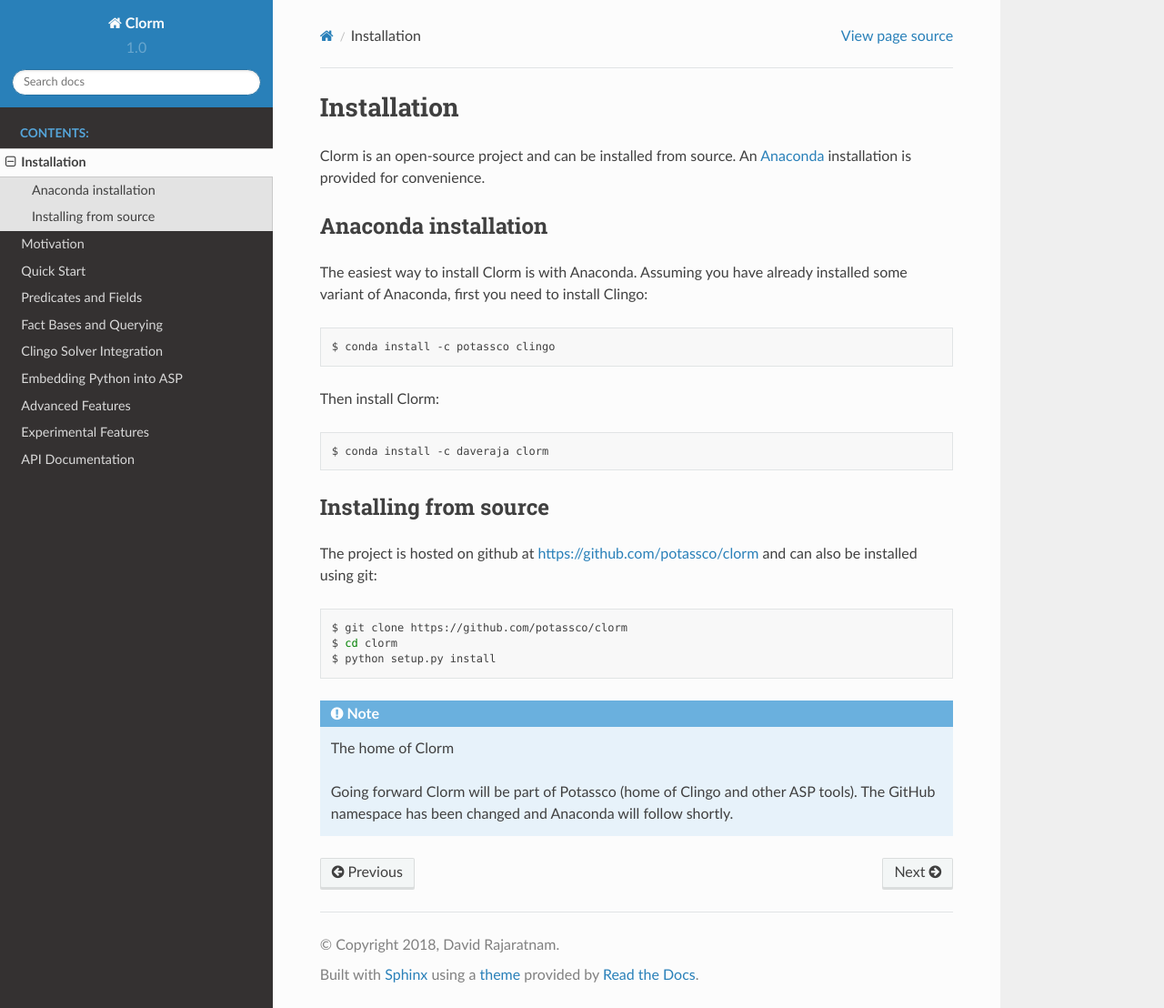
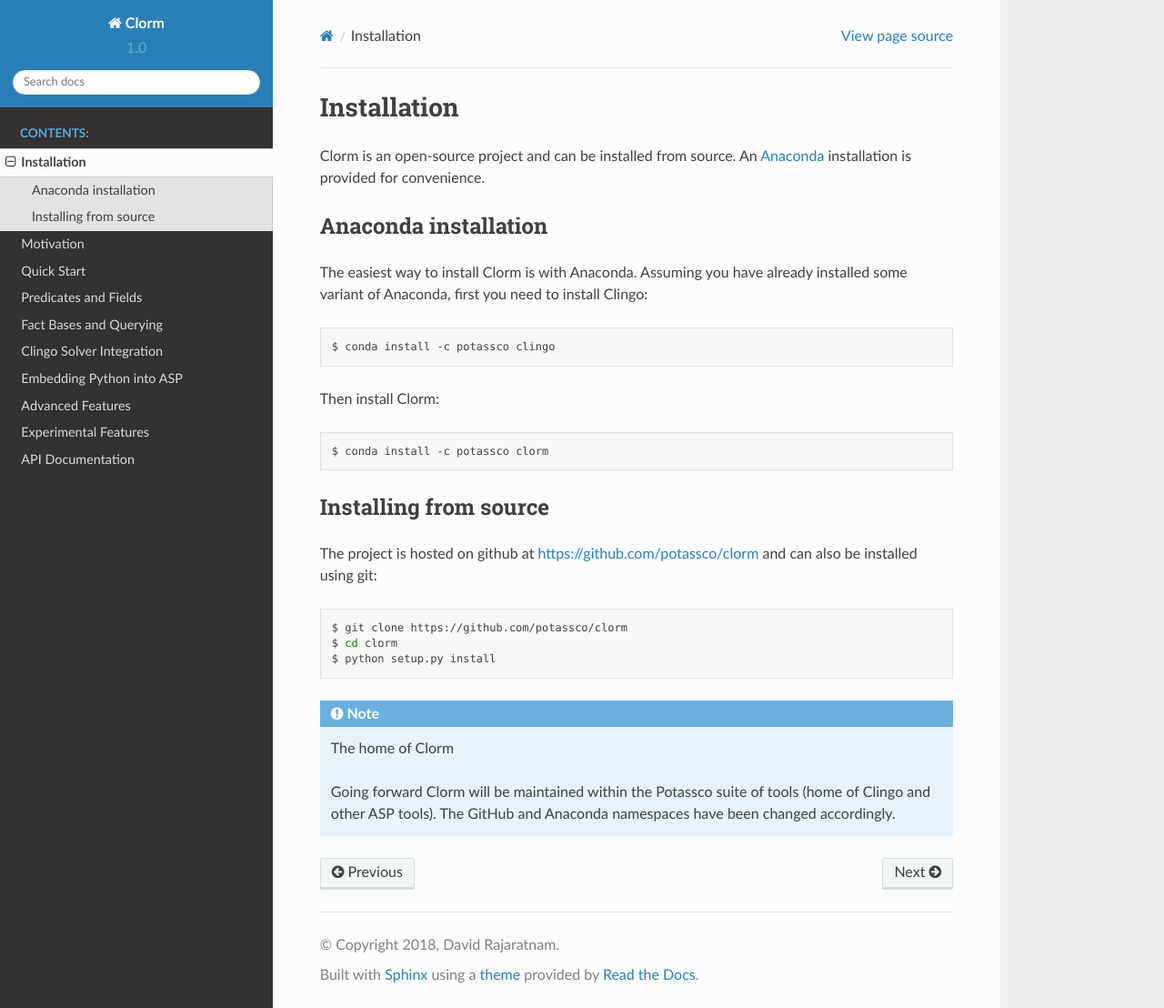
Before and after one commit to potassco/clorm, a Sphinx documentation site: the page built from docs/clorm/installation.rst, in a window 1280 px wide and 1108 px high. Shown: the whole window at 91% size. Built offline with Sphinx 7.4.7 and the Read the Docs theme 2.0.0, drawn with Linux system fonts in a browser that asks for light colours.

Commit message:
Update version number (to 1.0.1) and documentation
Location of anaconda namespace updated to "potassco"

```diff
--- a/clorm/__init__.py
+++ b/clorm/__init__.py
@@ -1,6 +1,6 @@
 from .orm import *
 
-__version__ = "1.0.0"
+__version__ = "1.0.1"
 __author__ = "David Rajaratnam"
 __email__ = "daver@gemarex.com.au"
 __copyright__ = "Copyright (c) 2018 David Rajaratnam"
--- a/docs/clorm/installation.rst
+++ b/docs/clorm/installation.rst
@@ -19,7 +19,7 @@
 
 .. code-block:: bash
 
-    $ conda install -c daveraja clorm
+    $ conda install -c potassco clorm
 
 Installing from source
 ----------------------
@@ -35,6 +35,6 @@
 
 .. note:: The home of Clorm
 
-   Going forward Clorm will be part of Potassco (home of Clingo and other ASP
-   tools). The GitHub namespace has been changed and Anaconda will follow
-   shortly.
+   Going forward Clorm will be maintained within the Potassco suite of tools
+   (home of Clingo and other ASP tools). The GitHub and Anaconda namespaces have
+   been changed accordingly.
```
Also changed, not shown: README.rst (+1 -14 lines).
